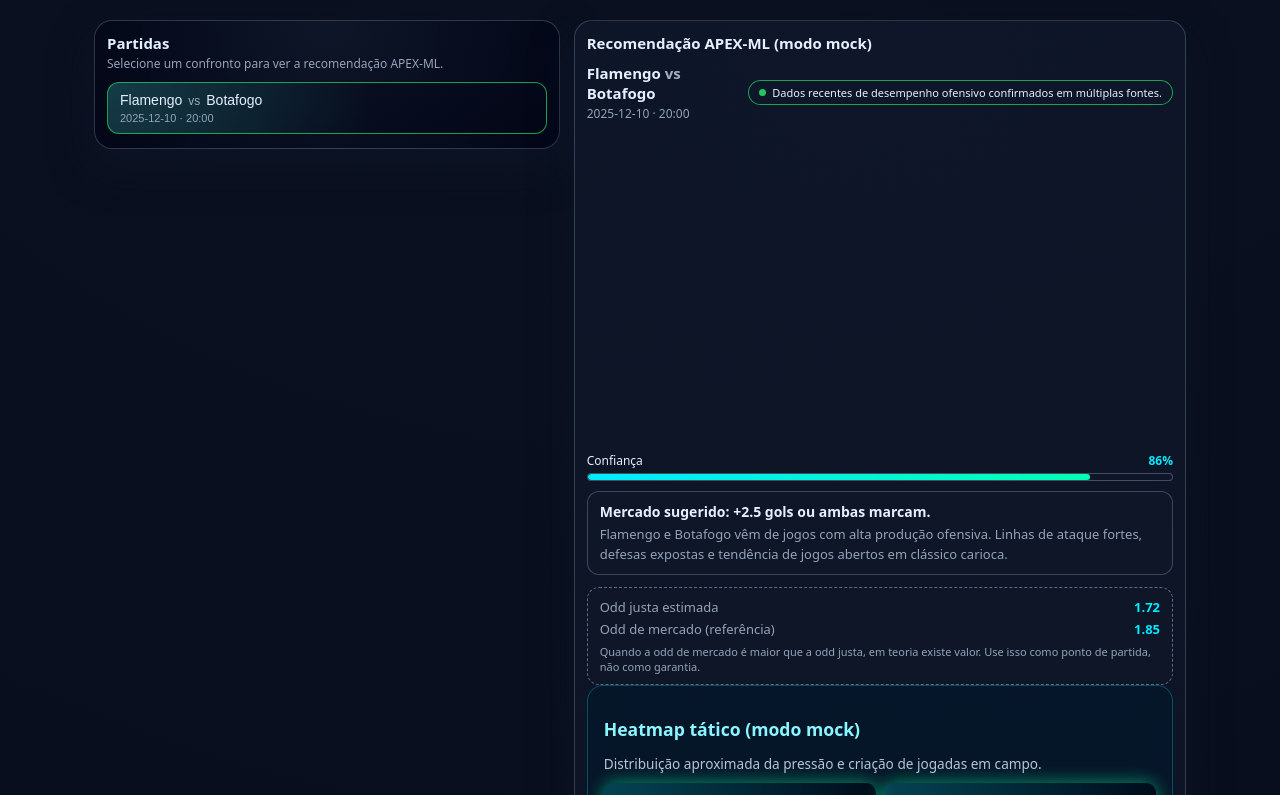
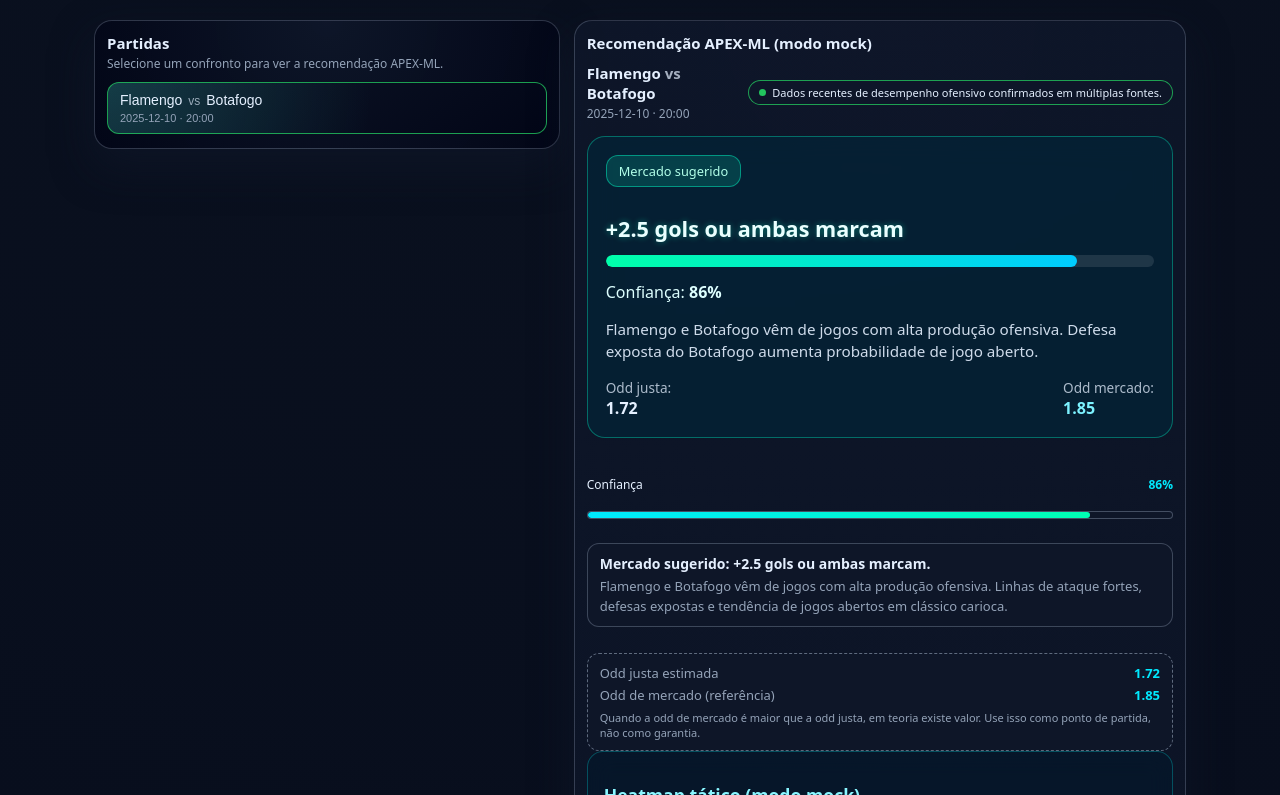
Before and after one commit to newjsouza/coridora, a React (Vite) app in the folder frontend/: page / in a window 1280 px wide. Shown: the part 585-1380 px from the top of the page. Built offline with nearby package versions, Linux system fonts and the light colour scheme.

Commit message:
fix: mobile portrait grids

```diff
--- a/frontend/src/features/match/components/RecommendationPanel.tsx
+++ b/frontend/src/features/match/components/RecommendationPanel.tsx
@@ -39,7 +39,7 @@ export default function RecommendationPanel() {
       {loading && <p className="loading">Carregando análise...</p>}
 
       {!loading && analysis && (
-        <>
+        <div className="analysisGrid">
           {analysis.mainBet && (
             <BetHighlight
               title={analysis.mainBet.title}
@@ -81,7 +81,7 @@ export default function RecommendationPanel() {
               </p>
             </div>
           )}
-        </>
+        </div>
       )}
 
       {!loading && !analysis && (
--- a/frontend/src/features/match/components/neoglass.css
+++ b/frontend/src/features/match/components/neoglass.css
@@ -178,10 +178,51 @@
   height: 210px;
 }
 
+
 .circle2 {
   width: 160px;
   height: 160px;
+
 }
+
+  /* Garante que NENHUM card seja ocultado */
+  .betHighlightPanel,
+  .probabilityCard,
+  .heatmapCard,
+  .scenarioCard,
+  .analysisBox,
+  .marketCard {
+    display: block !important;
+    visibility: visible !important;
+    opacity: 1 !important;
+  }
+
+  /* Ajusta grids para empilhar verticalmente */
+  .analysisGrid,
+  .marketGrid,
+  .scenarioGrid,
+  .probabilityGrid {
+    display: flex !important;
+    flex-direction: column !important;
+    gap: 14px !important;
+    width: 100% !important;
+  }
+
+  /* Garante que nada dependa de largura mínima */
+  .betHighlightPanel,
+  .probabilityCard,
+  .heatmapCard,
+  .scenarioCard {
+    min-width: 0 !important;
+    width: 100% !important;
+  }
+
+  /* Força texto a não quebrar errado */
+  .betTitle,
+  .betReasoning,
+  .betCategory {
+    white-space: normal !important;
+  }
 
 .circle3 {
   width: 110px;
```
Also changed, not shown: 5 other files (tests, documents, lock files or other folders).
